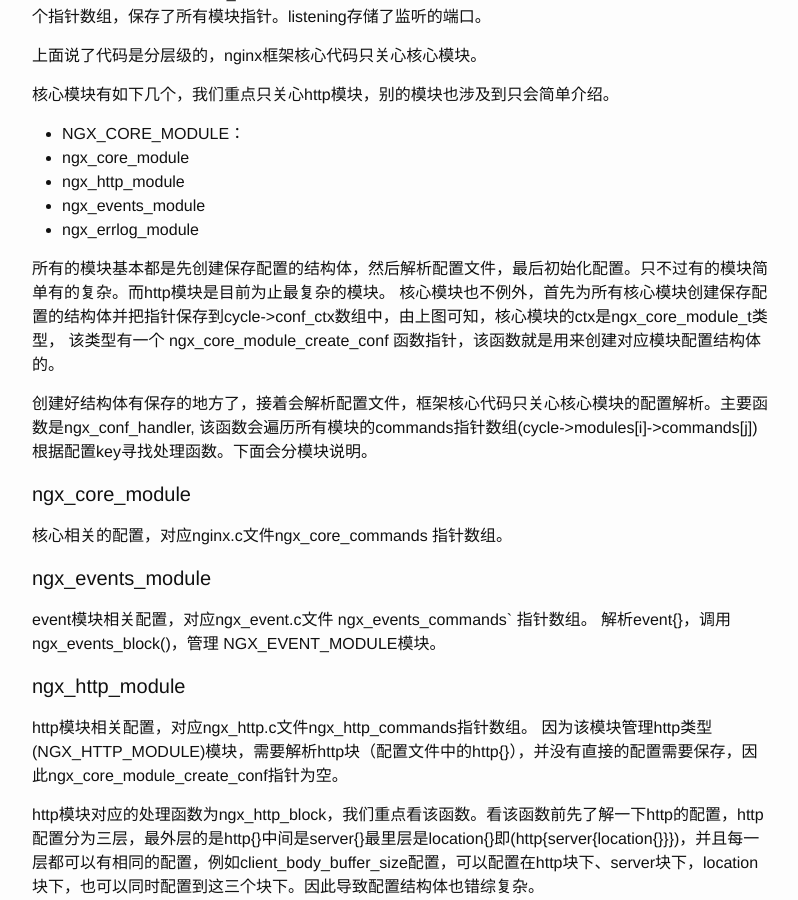
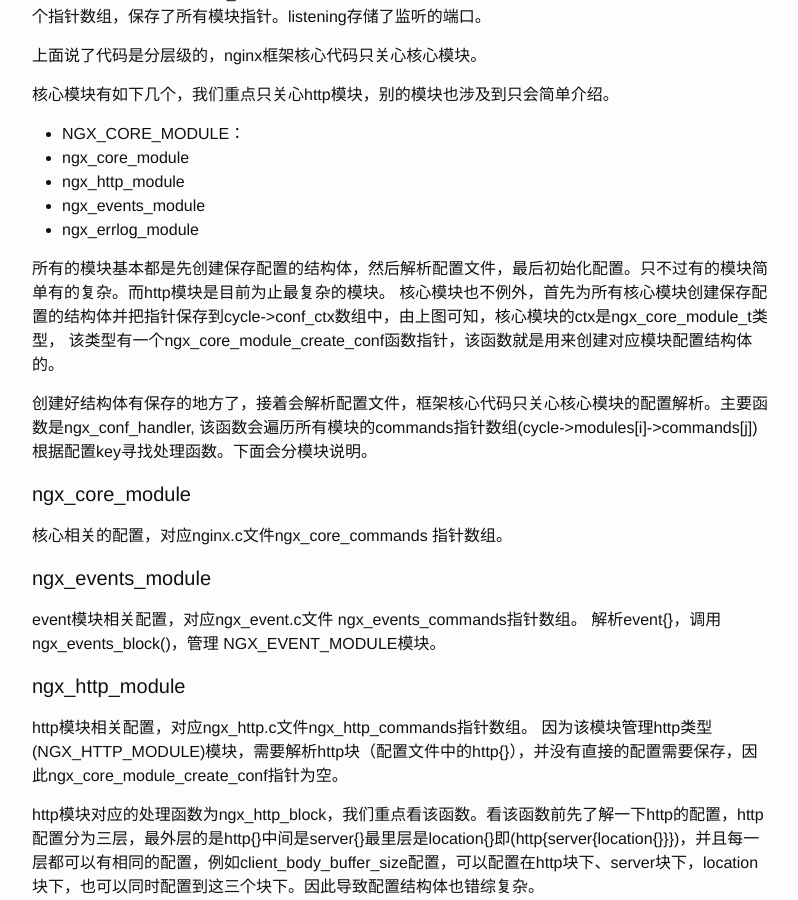
Before and after one commit to vislee/vislee.github.io, a Jekyll site: the page built from _posts/2017-02-18-nginx-http-init.md, in a window 1280 px wide and 900 px high, scrolled down 2211 px. Shown: the whole window, without its empty margins (238-1036 px from the left). Built offline with Jekyll 4.4.1, drawn with Linux system fonts in a browser that asks for light colours; Markdown is read by kramdown in place of the engine named in the settings; some of the changed text lies outside the part shown.

```diff
--- a/_posts/2017-02-18-nginx-http-init.md
+++ b/_posts/2017-02-18-nginx-http-init.md
@@ -23,7 +23,7 @@ ngx\_module\_t 结构体：
 
 ![nginx-module]({{ site.url }}/assets/nginx_module_170218.png)
 
-不同的模块type取值不同，*ctx的类型不同。*cmd是ngx\_command\_t类型的数组。
+不同的模块type取值不同，\*ctx的类型不同。\*cmd是ngx\_command\_t类型的数组。
 
 
 
@@ -82,8 +82,8 @@ struct ngx_cycle_s {
  - ngx\_errlog\_module
 
 所有的模块基本都是先创建保存配置的结构体，然后解析配置文件，最后初始化配置。只不过有的模块简单有的复杂。而http模块是目前为止最复杂的模块。
-核心模块也不例外，首先为所有核心模块创建保存配置的结构体并把指针保存到cycle->conf_ctx数组中，由上图可知，核心模块的ctx是ngx_core_module_t类型，
-该类型有一个 ngx_core_module_create_conf 函数指针，该函数就是用来创建对应模块配置结构体的。
+核心模块也不例外，首先为所有核心模块创建保存配置的结构体并把指针保存到cycle->conf\_ctx数组中，由上图可知，核心模块的ctx是ngx\_core\_module\_t类型，
+该类型有一个ngx\_core\_module\_create\_conf函数指针，该函数就是用来创建对应模块配置结构体的。
 
 创建好结构体有保存的地方了，接着会解析配置文件，框架核心代码只关心核心模块的配置解析。主要函数是ngx_conf_handler,
 该函数会遍历所有模块的commands指针数组(cycle->modules[i]->commands[j])根据配置key寻找处理函数。下面会分模块说明。
@@ -95,7 +95,7 @@ struct ngx_cycle_s {
 
 #### ngx\_events\_module
 
-event模块相关配置，对应ngx\_event.c文件 ngx\_events\_commands` 指针数组。
+event模块相关配置，对应ngx\_event.c文件 ngx\_events\_commands指针数组。
 解析event{}，调用ngx\_events\_block()，管理 NGX\_EVENT\_MODULE模块。
 
 #### ngx\_http\_module
@@ -123,7 +123,7 @@ http模块对应的处理函数为ngx\_http\_block，我们重点看该函数。
 
 由图可知ngx\_http\_core\_loc\_conf\_s结构有三个实例ngx\_http\_core\_srv\_conf\_t有两个实例，正是为解决配置文件中同一个配置可以同时配置在不同的配置块中(http块、server块、location块)。
 
-三个实例都有相同的配置，那么到底那个配置会作用于http请求呢？http模块的ctx(类型：ngx\_http\_module\_t)有两个函数ngx\_http\_core\_merge\_srv\_conf和ngx\_http\_core\_merge\_loc\_conf分别用来合并ngx\_http\_core\_srv\_conf\_t的两个实例和 `ngx\_http\_core\_loc\_conf\_s的三个实例，至于如何合并，到底是上一级结构覆盖本级结构的配置还是相加什么的。。。完全由这两个函数自己决定（一般情况都是当前配置为空就用上一级配置覆盖否则不处理），每个http模块都有自己的合并处理函数，nginx框架会统一调用。
+三个实例都有相同的配置，那么到底那个配置会作用于http请求呢？http模块的ctx(类型：ngx\_http\_module\_t)有两个函数ngx\_http\_core\_merge\_srv\_conf和ngx\_http\_core\_merge\_loc\_conf分别用来合并ngx\_http\_core\_srv\_conf\_t的两个实例和ngx\_http\_core\_loc\_conf\_s的三个实例，至于如何合并，到底是上一级结构覆盖本级结构的配置还是相加什么的。。。完全由这两个函数自己决定（一般情况都是当前配置为空就用上一级配置覆盖否则不处理），每个http模块都有自己的合并处理函数，nginx框架会统一调用。
 
 合并完配置文件后，会完成以下几个操作：
 
```
